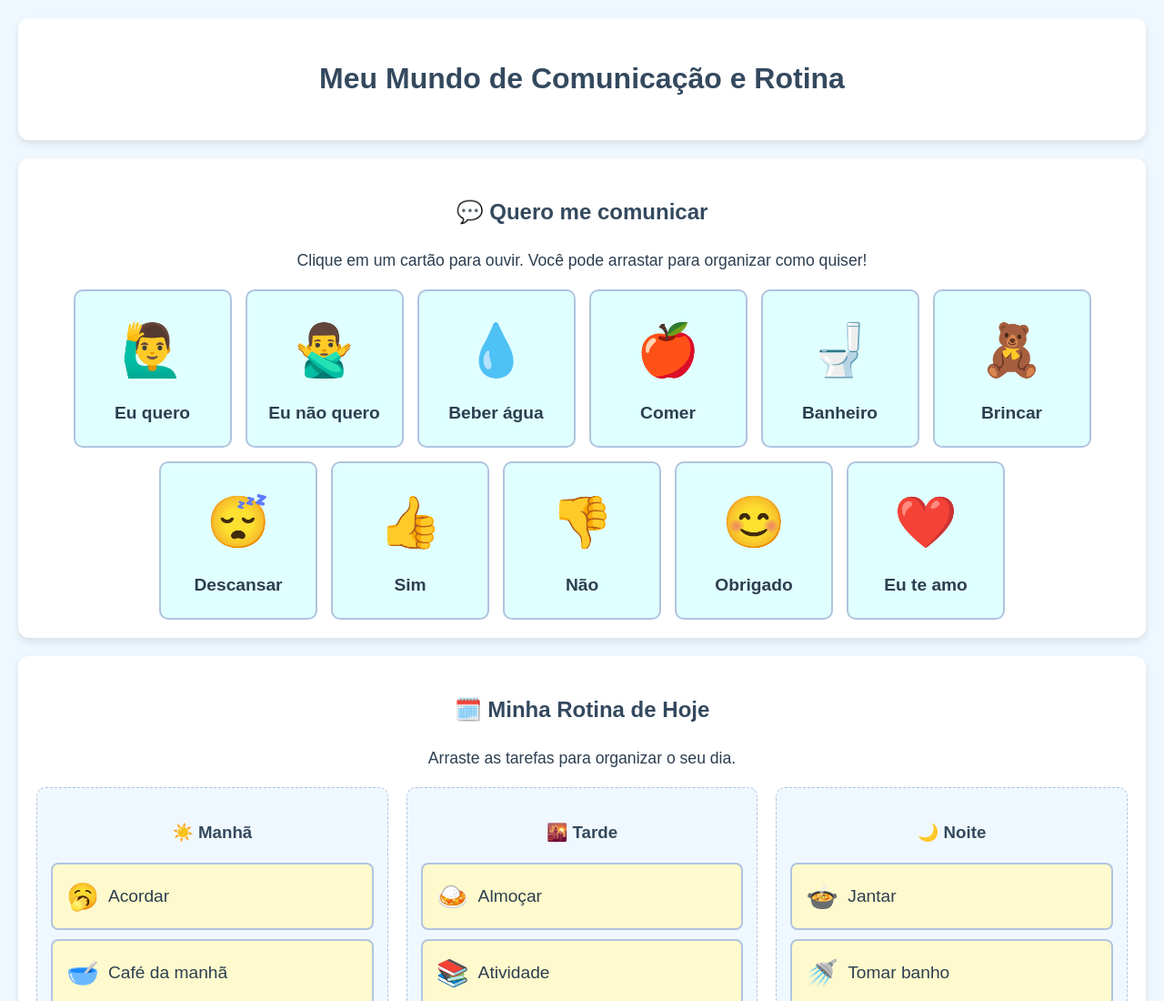
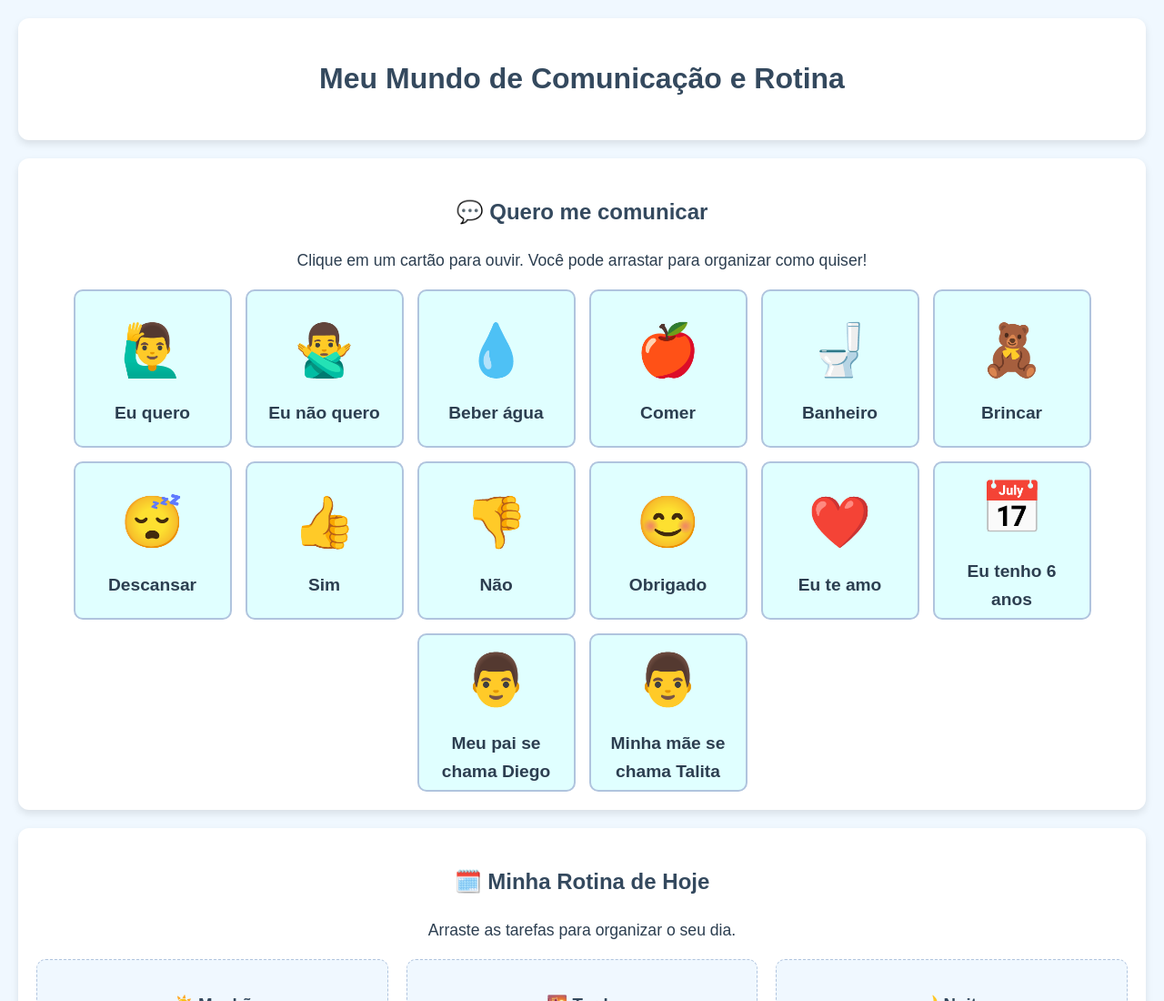
Before and after one commit to lindolfo100/fala, a plain HTML site: page index.html in a window 1280 px wide. Shown: the top 1100 px of the page at 91% size. Drawn offline with nearby package versions, Linux system fonts and the light colour scheme.

Commit message:
Update index.html

```diff
--- a/index.html
+++ b/index.html
@@ -67,6 +67,18 @@
                     <span class="emoji">❤️</span>
                     <span class="texto">Eu te amo</span>
                 </div>
+                 <div class="cartao" data-texto="Quantos anos eu tenho">
+                    <span class="emoji">📅</span>
+                    <span class="texto">Eu tenho 6 anos</span>
+                </div>
+                <div class="cartao" data-texto="Meu pai">
+                    <span class="emoji">👨</span>
+                    <span class="texto">Meu pai se chama Diego</span>
+                </div>
+<div class="cartao" data-texto="Minha mãe">
+                    <span class="emoji">👨</span>
+                    <span class="texto">Minha mãe se chama Talita</span>
+                </div>
             </div>
         </section>
 
```
